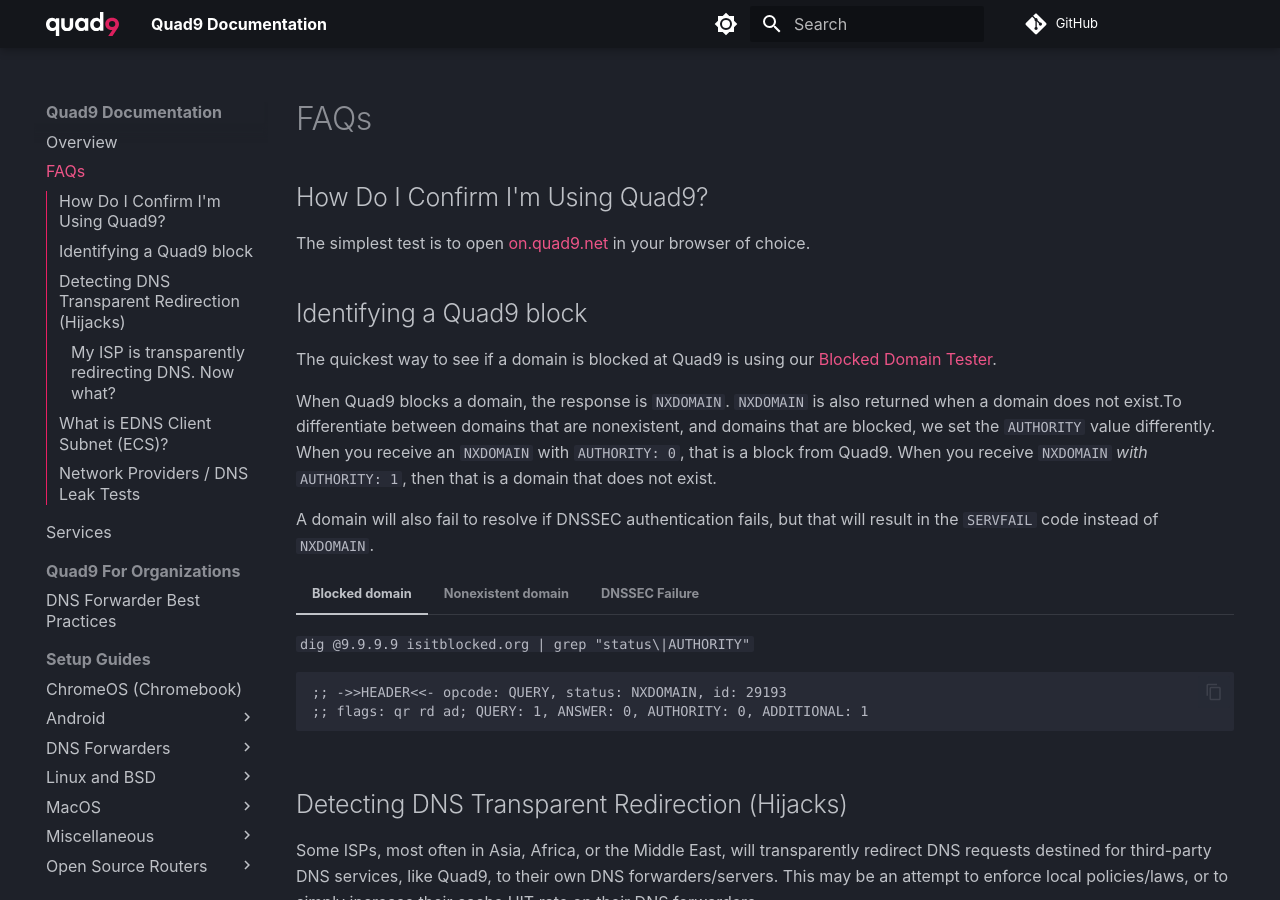
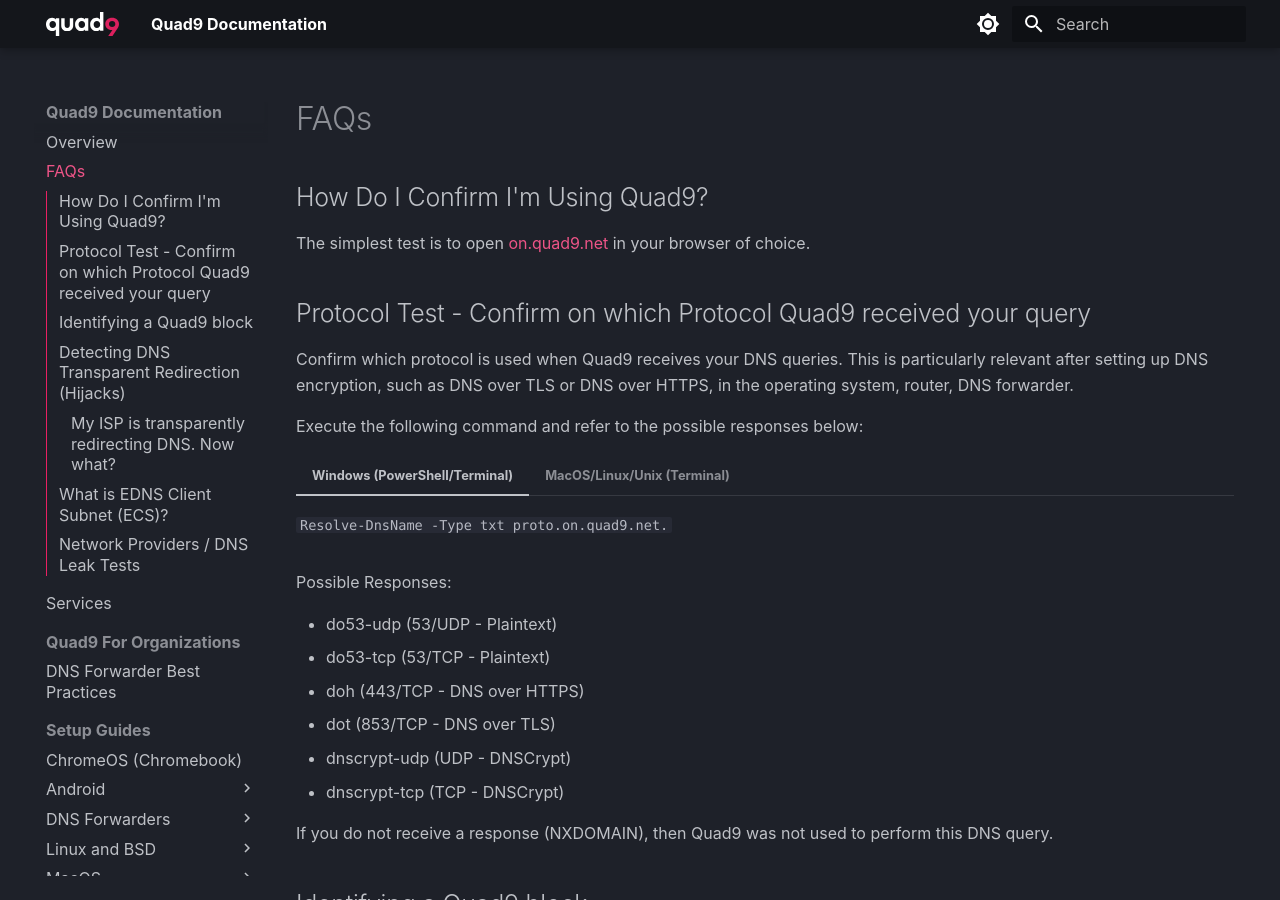
Before and after one commit to Quad9DNS/documentation, an MkDocs documentation site: the page built from docs/FAQs.md, in a window 1280 px wide and 900 px high. Built offline with MkDocs 1.6.1 and Material for MkDocs 9.7.7, drawn with Linux system fonts in a browser that asks for light colours; comment, search, counter and statistics services are not loaded.

Commit message:
mkdocs 9.4.4 -> 9.4.7. Added protocol test to FAQ

```diff
--- a/docs/FAQs.md
+++ b/docs/FAQs.md
@@ -1,6 +1,30 @@
 ## How Do I Confirm I'm Using Quad9?
 
 The simplest test is to open [on.quad9.net](https://on.quad9.net) in your browser of choice.
+
+## Protocol Test - Confirm on which Protocol Quad9 received your query
+
+Confirm which protocol is used when Quad9 receives your DNS queries. This is particularly relevant after setting up DNS encryption, such as DNS over TLS or DNS over HTTPS, in the operating system, router, DNS forwarder.
+
+Execute the following command and refer to the possible responses below:
+
+=== "Windows (PowerShell/Terminal)"
+
+    `Resolve-DnsName -Type txt proto.on.quad9.net.`
+=== "MacOS/Linux/Unix (Terminal)"
+
+    `dig +short txt proto.on.quad9.net.`
+
+Possible Responses:
+
+* do53-udp (53/UDP - Plaintext)
+* do53-tcp (53/TCP - Plaintext)
+* doh (443/TCP - DNS over HTTPS)
+* dot (853/TCP - DNS over TLS)
+* dnscrypt-udp (UDP - DNSCrypt)
+* dnscrypt-tcp (TCP - DNSCrypt)
+
+If you do not receive a response (NXDOMAIN), then Quad9 was not used to perform this DNS query.
 
 ## Identifying a Quad9 block
 
--- a/mkdocs.yml
+++ b/mkdocs.yml
@@ -1,6 +1,6 @@
 site_name: Quad9 Documentation
 site_url: https://quad9dns.github.io/documentation/
-repo_url: https://github.com/Quad9DNS/documentation
+  #repo_url: https://github.com/Quad9DNS/documentation
 
 plugins:
   - social:
```
